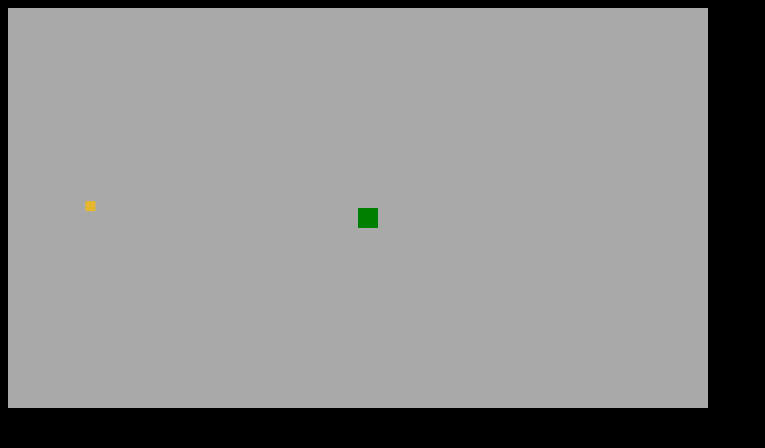
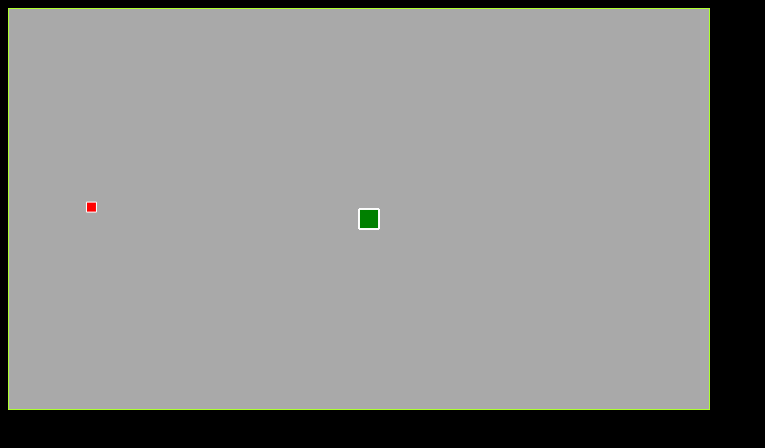
Before and after one commit to Tectonik/Snake, a website: page index.html in a window 1280 px wide. Shown: the whole page, without its empty margins (0-765 px from the left). Drawn offline with Linux system fonts and the light colour scheme.

Commit message:
Small refactoring to rendering

```diff
--- a/game/common/constants.js
+++ b/game/common/constants.js
@@ -11,12 +11,17 @@ const CONSTANTS = {
     SNAKE_STARTING_Y: 200,
     SNAKE_STARTING_LENGTH: 5,
     SNAKE_SIZE: 20,
+    SNAKE_DEFAULT_FILL_COLOUR: 'green',
+    SNAKE_DEFAULT_STROKE_COLOUR: 'white',
+
     // TODO: Refactor
     SNAKE_SPEED: 20,
-    SNAKE_DEFAULT_FILL_STYLE: fillStyles.fill,
+    SNAKE_DEFAULT_FILL_STYLE: fillStyles.fillAndStroke,
     SNAKE_DEFAULT_SEGMENT_TYPE: segmentTypes.rectangle,
 
     FEED_SIZE: 10,
     FEED_DEFAULT_FILL_STYLE: fillStyles.fillAndStroke,
-    FEED_DEFAULT_TYPE: feedTypes.rectangle
+    FEED_DEFAULT_TYPE: feedTypes.rectangle,
+    FEED_DEFAULT_FILL_COLOUR: 'red',
+    FEED_DEFAULT_STROKE_COLOUR: 'white'
 };
--- a/game/game.js
+++ b/game/game.js
@@ -41,8 +41,23 @@ class Game
             CONSTANTS.FIELD_WIDTH
         );
 
-        let snakeRenderer = new SnakeRenderer(snake, this.playingField.context, CONSTANTS.SNAKE_DEFAULT_FILL_STYLE);
-        let feedRenderer = new FeedRenderer(feed, this.playingField.context, CONSTANTS.FEED_DEFAULT_FILL_STYLE);
+        let snakeRenderer = new SnakeRenderer(
+            snake,
+            this.playingField.context,
+            {
+                fill: CONSTANTS.SNAKE_DEFAULT_FILL_COLOUR,
+                stroke: CONSTANTS.SNAKE_DEFAULT_STROKE_COLOUR,
+                type: CONSTANTS.SNAKE_DEFAULT_FILL_STYLE
+            });
+
+        let feedRenderer = new FeedRenderer(
+            feed,
+            this.playingField.context,
+            {
+                fill: CONSTANTS.FEED_DEFAULT_FILL_COLOUR,
+                stroke: CONSTANTS.FEED_DEFAULT_STROKE_COLOUR,
+                type: CONSTANTS.FEED_DEFAULT_FILL_STYLE
+            });
 
         this._engine = new SnakeGameEngine(
             this._playingField,
--- a/game/models/snake.js
+++ b/game/models/snake.js
@@ -77,25 +77,25 @@ class Snake extends GameObject
         this._speed = +value;
     }
 
-    // get _allSegmentXCoordinates()
-    // {
+    get allSegmentXCoordinates()
+    {
+        return this._allSegmentXCoordinates;
+    }
 
-    // }
+    set allSegmentXCoordinates(value)
+    {
+        this._allSegmentXCoordinates = value;
+    }
 
-    // set _allSegmentXCoordinates(value)
-    // {
+    get allSegmentYCoordinates()
+    {
+        return this._allSegmentYCoordinates
+    }
 
-    // }
-
-    // get _allSegmentYCoordinates()
-    // {
-
-    // }
-
-    // set _allSegmentYCoordinates(value)
-    // {
-
-    // }
+    set allSegmentYCoordinates(value)
+    {
+        this._allSegmentYCoordinates = value;
+    }
 
     moveToCoordinates(x, y)
     {
@@ -117,6 +117,14 @@ class Snake extends GameObject
         {
             console.log(`${this.direction} -> X:${nextCoordinates.x}, Y:${nextCoordinates.y}, Speed:${speed}`);
         }
+
+        // console.log(lastMovedSegment);
+
+        this.allSegmentXCoordinates.delete(lastMovedSegment.x);
+        this.allSegmentYCoordinates.delete(lastMovedSegment.y);
+
+        this.allSegmentXCoordinates.add(this.body.head.x);
+        this.allSegmentYCoordinates.add(this.body.head.y);
 
         lastMovedSegment.y = (this.body.head.y + nextCoordinates.y);
         lastMovedSegment.x = (this.body.head.x + nextCoordinates.x);
--- a/game/renderers/feed-renderer.js
+++ b/game/renderers/feed-renderer.js
@@ -1,13 +1,13 @@
 class FeedRenderer extends Renderer
 {
-    constructor(objectToRender, context, fillStyle)
+    constructor(objectToRender, context, style)
     {
-        super(objectToRender, context, fillStyle);
+        super(objectToRender, context, style);
 
         this._renderers[feedTypes.rectangle] = function (objectToRender, context)
         {
             // Implementation required
-            context.fillRect(
+            context.rect(
                 objectToRender.x,
                 objectToRender.y,
                 objectToRender.width,
@@ -43,8 +43,6 @@ class FeedRenderer extends Renderer
         this.context.save();
 
         // Heavy coupling
-        this.context.fillStyle = 'rgb(230, 182, 44)';
-
         this.context.beginPath();
         this.renderers[this.objectToRender.type](this.objectToRender, this.context);
         super.render();
--- a/game/renderers/renderer.js
+++ b/game/renderers/renderer.js
@@ -1,21 +1,21 @@
 class Renderer
 {
-    constructor(objectToRender, context, fillStyle = fillStyleEnum.fill)
+    constructor(objectToRender, context, style)
     {
         this._objectToRender = objectToRender;
         this._context = context;
+        this._style = style;
         this._renderers = {};
-        this._fillStyle = fillStyle;
     }
 
-    get fillStyle()
+    get style()
     {
-        return this._fillStyle;
+        return this._style;
     }
 
-    set fillStyle(value)
+    set style(value)
     {
-        this._fillStyle = value;
+        this._style = value;
     }
 
     get renderers()
@@ -41,18 +41,15 @@ class Renderer
     // TODO: Refactor
     render()
     {
-
-        if (this.fillStyle === fillStyles.fillAndStroke)
+        if (this.style.type === fillStyles.fill || this.style.type === fillStyles.fillAndStroke)
         {
-            this.context.fill();
-            this.context.stroke();
-        }
-        else if (this.fillStyle === fillStyles.fill)
-        {
+            this.context.fillStyle = this.style.fill;
             this.context.fill();
         }
-        else if (this.fillStyle === fillStyles.stroke)
+
+        if (this.style.type === fillStyles.stroke || this.style.type === fillStyles.fillAndStroke)
         {
+            this.context.strokeStyle = this.style.stroke;
             this.context.stroke();
         }
     }
--- a/game/renderers/snake-renderer.js
+++ b/game/renderers/snake-renderer.js
@@ -1,8 +1,8 @@
 class SnakeRenderer extends Renderer
 {
-    constructor(objectToRender, context, fillStyle)
+    constructor(objectToRender, context, style)
     {
-        super(objectToRender, context, fillStyle);
+        super(objectToRender, context, style);
 
         this._renderers[segmentTypes.sphere] = function (objectToRender, context)
         {
@@ -54,8 +54,6 @@ class SnakeRenderer extends Renderer
         this.context.save();
 
         // Heavy coupling
-        this.context.fillStyle = 'rgb(0, 128, 0)';
-
         this.context.beginPath();
         this.renderers[this.objectToRender.body.type](this.objectToRender, this.context);
         super.render();
--- a/game/styles/playing-field-styles.css
+++ b/game/styles/playing-field-styles.css
@@ -1,3 +1,4 @@
 .playing-field {
     background-color: darkgray;
+    border: 1px solid greenyellow;
 }
```
